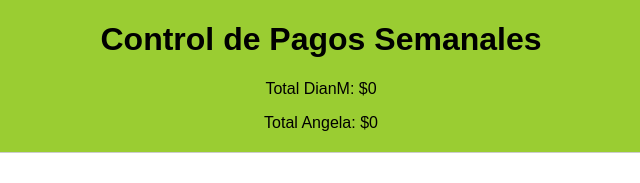
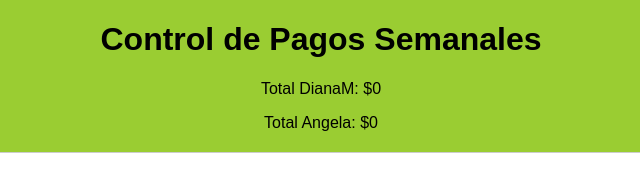
Before and after one commit to YenyRods/Cuentas, a plain HTML site: page index.html in a window 1280 px wide. Shown: the top 183 px of the page, 319-959 px from the left. Drawn offline with Linux system fonts and the light colour scheme.

Commit message:
index.html

```diff
--- a/index.html
+++ b/index.html
@@ -17,7 +17,7 @@
 <body>
     <h1>Control de Pagos Semanales</h1>
     <div id="resumen">
-        <p>Total DianM: <span id="totalA">0</span></p>
+        <p>Total DianaM: <span id="totalA">0</span></p>
         <p>Total Angela: <span id="totalB">0</span></p>
     </div>
     <div id="lista"></div>
```
